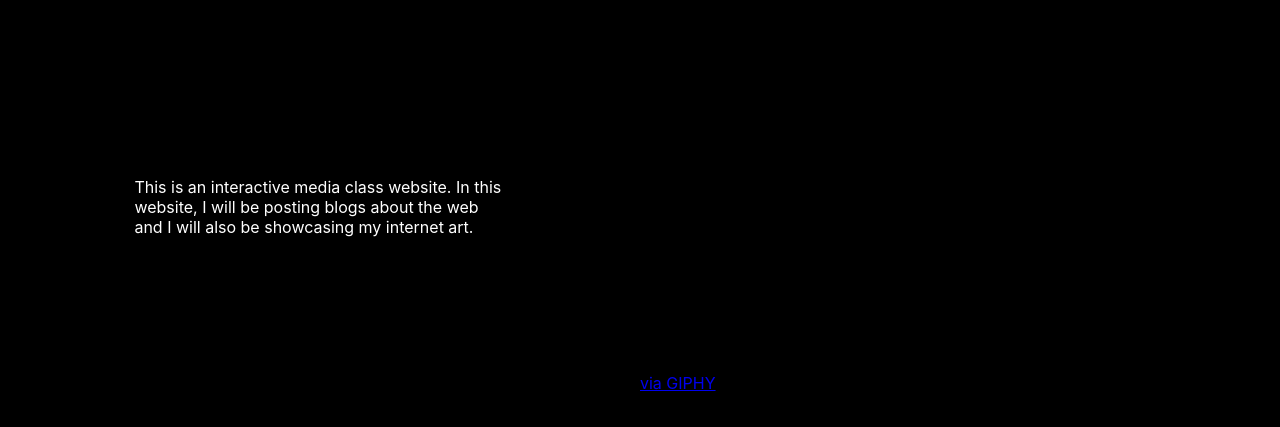
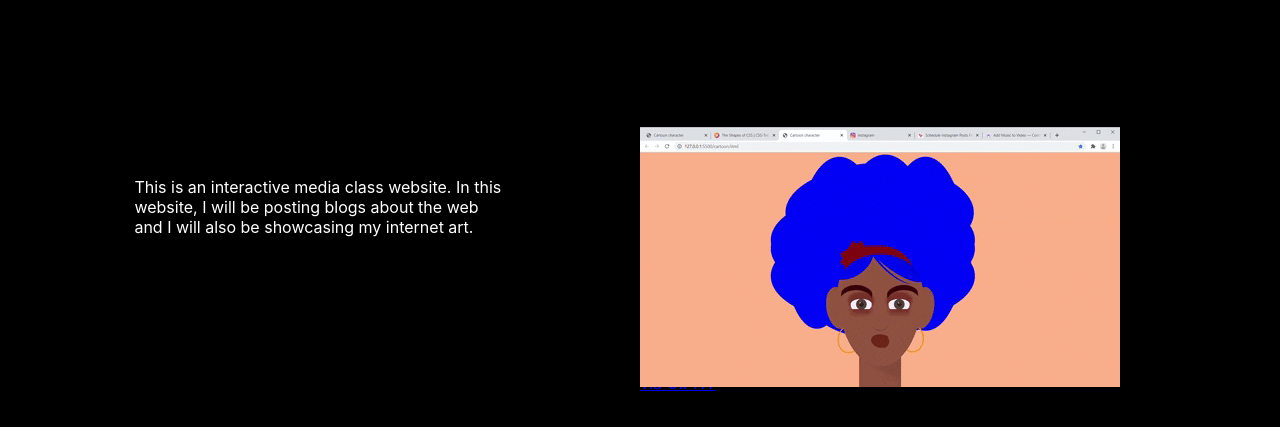
Before and after one commit to kamogeloo/WSOA4175_1693173, a plain HTML site: page index.html in a window 1280 px wide. Shown: the part 53-480 px from the top of the page. Drawn offline with Linux system fonts and the light colour scheme.

Commit message:
fixed gif

```diff
--- a/index.html
+++ b/index.html
@@ -31,7 +31,7 @@
         </div>
         <div class="column right">
             <div style="width:100%;height:0;padding-bottom:54%;position:relative;"><iframe src="giphy.gif" width="100%" height="100%"
-                style="position:relative" frameBorder="0" class="giphy-embed" allowFullScreen></iframe></div>
+                style="position:absolute" frameBorder="0" class="giphy-embed" allowFullScreen></iframe></div>
             <p><a href="https://giphy.com/gifs/exJBkIkqC0HEmnmXuM">via GIPHY</a></p>
         </div>
     </div>
```
